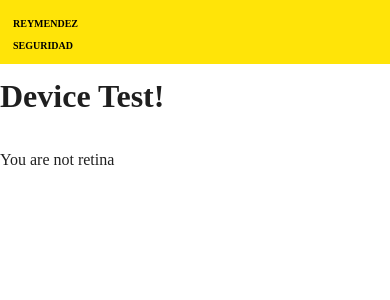
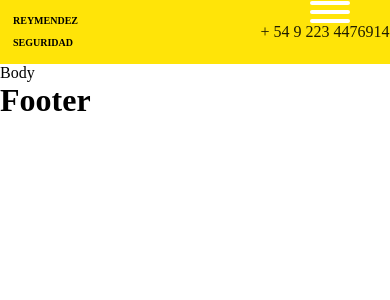
Before and after one commit to JoacoDiSant/Athena-Executor, a Next.js app: page / in a window 390 px wide. Shown: the top 300 px of the page. Built offline with nearby package versions, Linux system fonts and the light colour scheme.

Commit message:
Nav Bar mobile y web terminada

```diff
--- a/package.json
+++ b/package.json
@@ -9,6 +9,7 @@
     "lint": "next lint"
   },
   "dependencies": {
+    "@ant-design/icons": "^5.1.2",
     "@types/node": "20.2.3",
     "@types/react": "18.2.6",
     "@types/react-dom": "18.2.4",
@@ -16,6 +17,7 @@
     "eslint": "8.41.0",
     "eslint-config-next": "13.4.3",
     "next": "13.4.3",
+    "rc-tween-one": "^3.0.6",
     "react": "18.2.0",
     "react-dom": "18.2.0",
     "react-responsive": "^9.0.2",
--- /dev/null
+++ b/src/Components/Body/index.tsx
@@ -0,0 +1,7 @@
+import React from 'react';
+
+function Body() {
+  return <div>Body</div>;
+}
+
+export default Body;
--- a/src/Components/Headers/Components/NavTabs.tsx
+++ b/src/Components/Headers/Components/NavTabs.tsx
@@ -1,39 +1,18 @@
-// import { Button } from 'antd';
-import React from 'react';
-import MediaQuery from 'react-responsive';
+import React, { memo } from 'react';
+import { useMediaQuery } from 'react-responsive';
+import dynamic from 'next/dynamic';
+
+const MobileMenu = dynamic(() => import('./components/MobileMenu'), {
+  ssr: false,
+});
+const DesktopMenu = dynamic(() => import('./components/DesktopMenu'), {
+  ssr: false,
+});
 
 function NavTabs() {
-  return (
-    // <div>
-    //   <Button>
-    //     <a href="#home">Inicio</a>
-    //   </Button>
-    //   <Button>
-    //     <a href="#about">Servicios</a>
-    //   </Button>
-    //   <Button>
-    //     <a href="#services">Quienes Somos</a>
-    //   </Button>
-    //   <Button>
-    //     <a href="#contact">Contacto</a>
-    //   </Button>
-    // </div>
-    <div>
-      <h1>Device Test!</h1>
-      <MediaQuery minWidth={1224}>
-        <p>You are a desktop or laptop</p>
-        <MediaQuery minWidth={1824}>
-          <p>You also have a huge screen</p>
-        </MediaQuery>
-      </MediaQuery>
-      <MediaQuery minResolution="2dppx">
-        {/* You can also use a function (render prop) as a child */}
-        {(matches) =>
-          matches ? <p>You are retina</p> : <p>You are not retina</p>
-        }
-      </MediaQuery>
-    </div>
-  );
+  const isBigScreen = useMediaQuery({ query: '(min-width: 1024px)' });
+
+  return isBigScreen ? <DesktopMenu /> : <MobileMenu />;
 }
 
-export default NavTabs;
+export default memo(NavTabs);
--- /dev/null
+++ b/src/Components/Headers/Components/components/DesktopMenu.tsx
@@ -0,0 +1,24 @@
+import React from 'react';
+
+import styles from '../../../../styles/DesktopMenu.module.css';
+
+function DesktopMenu() {
+  return (
+    <div className={styles.actions}>
+      <a className={styles.actions_fonts} href="#Home">
+        Inicio
+      </a>
+      <a className={styles.actions_fonts} href="#Services">
+        Servicios
+      </a>
+      <a className={styles.actions_fonts} href="#WhoWeAre">
+        Quienes Somos
+      </a>
+      <a className={styles.actions_fonts} href="#ContactUs">
+        Contacto
+      </a>
+    </div>
+  );
+}
+
+export default DesktopMenu;
--- /dev/null
+++ b/src/Components/Headers/Components/components/MobileMenu.tsx
@@ -0,0 +1,68 @@
+import React from 'react';
+import { Drawer } from 'antd';
+
+import styles from '../../../../styles/MobileMenu.module.css';
+
+function MobileMenu() {
+  const [open, setOpen] = React.useState<boolean>(false);
+
+  const showDrawer = () => {
+    setOpen(!open);
+  };
+
+  const onClose = () => {
+    setOpen(!open);
+  };
+
+  return (
+    <div className={styles.box}>
+      <div className="NavBar-Container">
+        <div className="NavBar">
+          <div className="containerIcon">
+            <div
+              aria-hidden="true"
+              className={`${styles.btn} ${
+                open ? styles.active : styles.notActive
+              }`}
+              onClick={showDrawer}
+            >
+              <span className={styles.span} />
+              <span className={styles.span} />
+              <span className={styles.span} />
+            </div>
+          </div>
+        </div>
+        <Drawer onClose={onClose} open={open} placement="right" width="30%">
+          <div className={styles.actions}>
+            <a className={styles.actions_fonts} href="#Home" onClick={onClose}>
+              Inicio
+            </a>
+            <a
+              className={styles.actions_fonts}
+              href="#Services"
+              onClick={onClose}
+            >
+              Servicios
+            </a>
+            <a
+              className={styles.actions_fonts}
+              href="#WhoWeAre"
+              onClick={onClose}
+            >
+              Quienes Somos
+            </a>
+            <a
+              className={styles.actions_fonts}
+              href="#ContactUs"
+              onClick={onClose}
+            >
+              Contacto
+            </a>
+          </div>
+        </Drawer>
+      </div>
+    </div>
+  );
+}
+
+export default MobileMenu;
--- a/src/Components/Headers/index.tsx
+++ b/src/Components/Headers/index.tsx
@@ -8,12 +8,26 @@ const { Header } = Layout;
 
 function Headers() {
   return (
-    <Header style={{ padding: 0, backgroundColor: '#FFE408' }}>
+    <Header
+      style={{
+        padding: 0,
+        backgroundColor: '#FFE408',
+        display: 'flex',
+        flexDirection: 'row',
+        alignItems: 'center',
+        zIndex: 1,
+      }}
+    >
       <div className={styles.name_logo_container}>
-        <h1 className={styles.name_logo_typography}>REYMENDEZ SEGURIDAD</h1>
-      </div>
-      <div>
-        <NavTabs />
+        <div className={styles.header_container_body_name}>
+          <h1 className={styles.name_logo_typography}>REYMENDEZ SEGURIDAD</h1>
+        </div>
+        <div className={styles.header_container_body}>
+          <NavTabs />
+        </div>
+        <div className={styles.header_container_body}>
+          <p>+ 54 9 223 4476914</p>
+        </div>
       </div>
     </Header>
   );
--- a/src/Components/index.tsx
+++ b/src/Components/index.tsx
@@ -2,11 +2,20 @@ import React from 'react';
 
 import styles from '../styles/Home.module.css';
 import Headers from './Headers';
+import Body from './Body';
 
 function App() {
   return (
     <div className={styles.main}>
-      <Headers />
+      <div className="Header">
+        <Headers />
+      </div>
+      <div className="Body">
+        <Body />
+      </div>
+      <div className="Footer">
+        <h1>Footer</h1>
+      </div>
     </div>
   );
 }
--- /dev/null
+++ b/src/styles/DesktopMenu.module.css
@@ -0,0 +1,12 @@
+.actions {
+  display: flex;
+  flex-direction: row;
+  justify-content: space-evenly;
+  width: 100%;
+}
+
+.actions_fonts {
+  color: black;
+  margin-top: 20px;
+  font-weight: 400;
+}
--- a/src/styles/Header.module.css
+++ b/src/styles/Header.module.css
@@ -1,6 +1,9 @@
 .name_logo_container {
   width: 100%;
   height: 100%;
+  display: flex;
+  flex-direction: row;
+  justify-content: space-between;
 }
 .name_logo_typography {
   width: 100px;
@@ -9,6 +12,18 @@
   color: black;
   line-height: 22px;
   padding: 13px;
+}
+.header_container_body {
+  width: 100%;
+  display: flex;
+  justify-content: center;
+  align-items: center;
+}
+.header_container_body_name {
+  width: 100%;
+  display: flex;
+  justify-content: flex-start;
+  align-items: center;
 }
 
 /* Mobil S */
--- /dev/null
+++ b/src/styles/MobileMenu.module.css
@@ -0,0 +1,151 @@
+/* BUTTON MENU */
+.box {
+  border-radius: 2px;
+  position: absolute;
+  right: 20px;
+  transform: translate(-50%, -50%);
+  width: 40px;
+  height: 40px;
+}
+
+.btn {
+  position: absolute;
+  top: 50%;
+  left: 50%;
+  transform: translate(-50%, -50%);
+  width: 40px;
+  cursor: pointer;
+}
+
+.span {
+  display: block;
+  width: 100%;
+  border-radius: 3px;
+  height: 4px;
+  background: #fff;
+  transition: all 0.3s;
+}
+
+.span + .span {
+  margin-top: 5px;
+}
+
+.active span:nth-child(1) {
+  animation: ease 0.7s top forwards;
+  margin-top: -3px;
+}
+
+.notActive span:nth-child(1) {
+  animation: ease 0.7s top-2 forwards;
+}
+
+.active span:nth-child(2) {
+  animation: ease 0.7s scaled forwards;
+  margin-top: -3px;
+}
+
+.notActive span:nth-child(2) {
+  animation: ease 0.7s scaled-2 forwards;
+}
+
+.active span:nth-child(3) {
+  animation: ease 0.7s bottom forwards;
+  margin-top: -3px;
+}
+
+.notActive span:nth-child(3) {
+  animation: ease 0.7s bottom-2 forwards;
+}
+
+@keyframes top {
+  0% {
+    top: 0;
+    transform: rotate(0);
+  }
+  50% {
+    top: 203px;
+    transform: rotate(0);
+  }
+  100% {
+    top: 203px;
+    transform: rotate(45deg);
+  }
+}
+
+@keyframes top-2 {
+  0% {
+    top: 203px;
+    transform: rotate(45deg);
+  }
+  50% {
+    top: 203px;
+    transform: rotate(0deg);
+  }
+  100% {
+    top: 0;
+    transform: rotate(0deg);
+  }
+}
+
+@keyframes bottom {
+  0% {
+    bottom: 0;
+    transform: rotate(0);
+  }
+  50% {
+    bottom: 52px;
+    transform: rotate(0);
+  }
+  100% {
+    bottom: 52px;
+    transform: rotate(135deg);
+  }
+}
+
+@keyframes bottom-2 {
+  0% {
+    bottom: 52px;
+    transform: rotate(135deg);
+  }
+  50% {
+    bottom: 52px;
+    transform: rotate(0);
+  }
+  100% {
+    bottom: 0;
+    transform: rotate(0);
+  }
+}
+
+@keyframes scaled {
+  50% {
+    transform: scale(0);
+  }
+  100% {
+    transform: scale(0);
+  }
+}
+
+@keyframes scaled-2 {
+  0% {
+    transform: scale(0);
+  }
+  50% {
+    transform: scale(0);
+  }
+  100% {
+    transform: scale(1);
+  }
+}
+
+.actions {
+  display: flex;
+  flex-direction: column;
+  justify-content: space-evenly;
+}
+
+.actions_fonts {
+  color: black;
+  margin-top: 20px;
+  font-weight: 400;
+}
```
Also changed, not shown: 1 other file (tests, documents, lock files or other folders).
